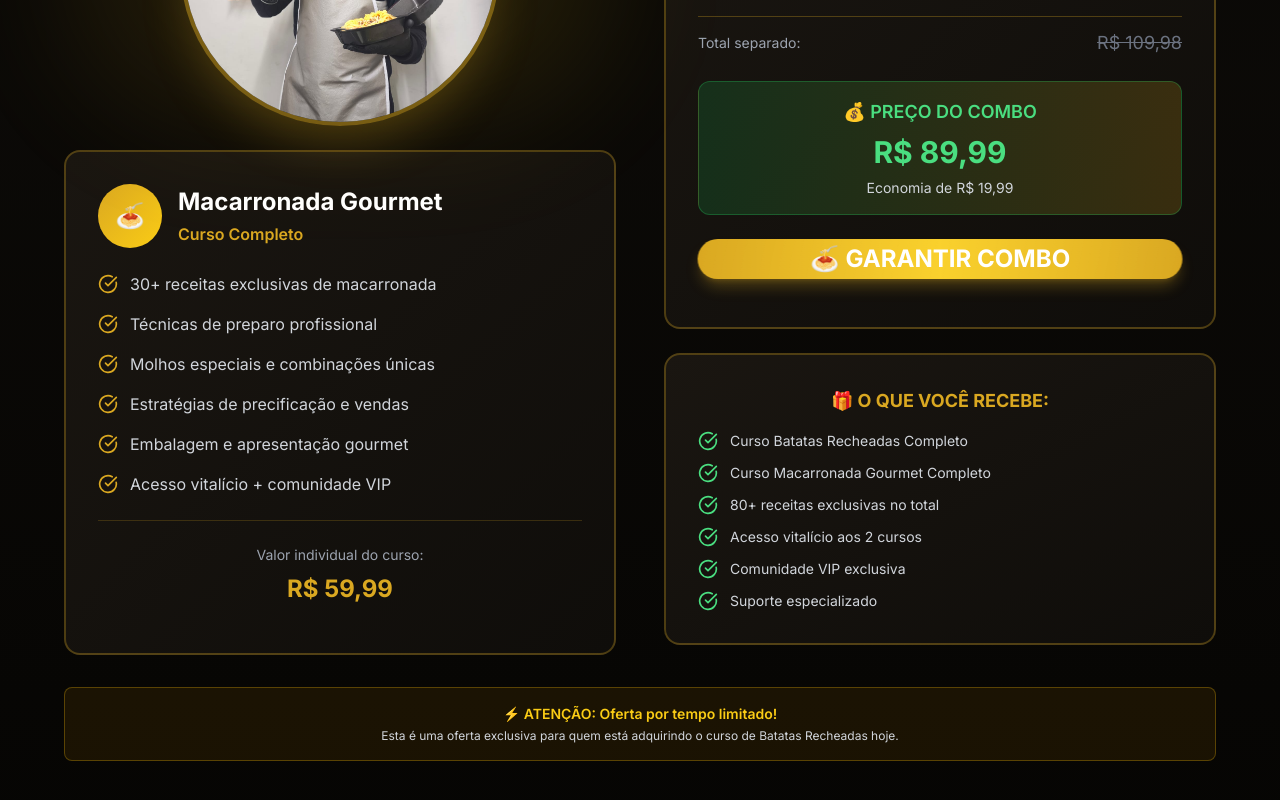
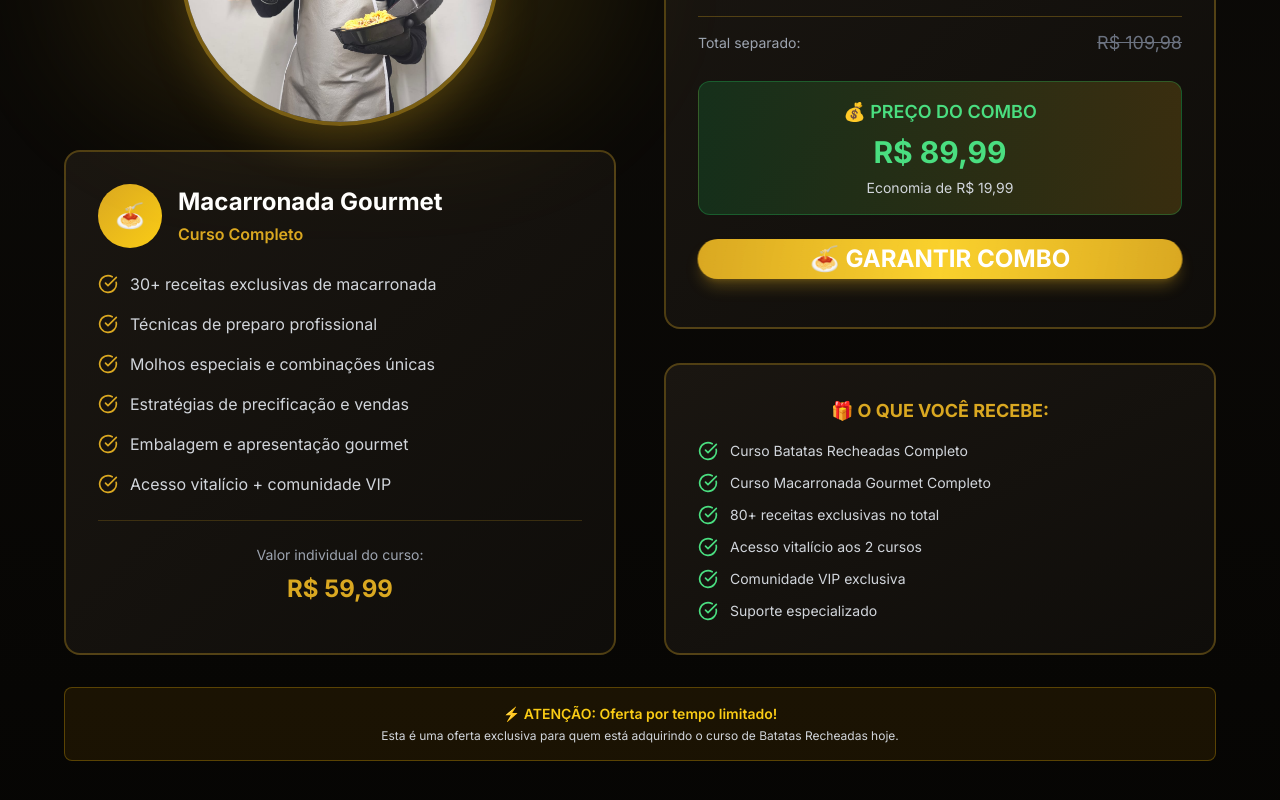
Before and after one commit to Victoorres/batatas-recheadas, a Next.js app: page / in a window 1280 px wide. Shown: the part 3682-4482 px from the top of the page. Built offline with nearby package versions, Linux system fonts and the light colour scheme.

Commit message:
fix: ajustando margin top de O QUE VOCE RECEBE

```diff
--- a/components/sections/UpsellSection.tsx
+++ b/components/sections/UpsellSection.tsx
@@ -53,7 +53,7 @@ export default function UpsellSection() {
             </p>
           </div>
 
-          <div className="grid lg:grid-cols-2 gap-8 sm:gap-12 items-start mt-[34px]">
+          <div className="grid lg:grid-cols-2 gap-8 sm:gap-12 items-start">
             {/* Left side - Course info and image */}
             <div className="space-y-6">
               {/* Course Image */}
@@ -144,7 +144,7 @@ export default function UpsellSection() {
               </div>
 
               {/* Benefits Summary */}
-              <div className="bg-gradient-to-br from-[#1a1611] to-[#0f0d0a] rounded-2xl p-6 sm:p-8 border-2 border-[#daa821]/30 hover:border-[#daa821]/60 transition-all duration-300 hover:shadow-2xl hover:shadow-[#daa821]/20">
+              <div className="bg-gradient-to-br from-[#1a1611] to-[#0f0d0a] rounded-2xl p-6 sm:p-8 border-2 border-[#daa821]/30 hover:border-[#daa821]/60 transition-all duration-300 hover:shadow-2xl hover:shadow-[#daa821]/20" style={{marginTop: "34px"}}>
                 <h4 className="text-[#daa821] font-bold text-lg mb-4 text-center">🎁 O QUE VOCÊ RECEBE:</h4>
                 <div className="space-y-3">
                   <div className="flex items-center space-x-3">
```
